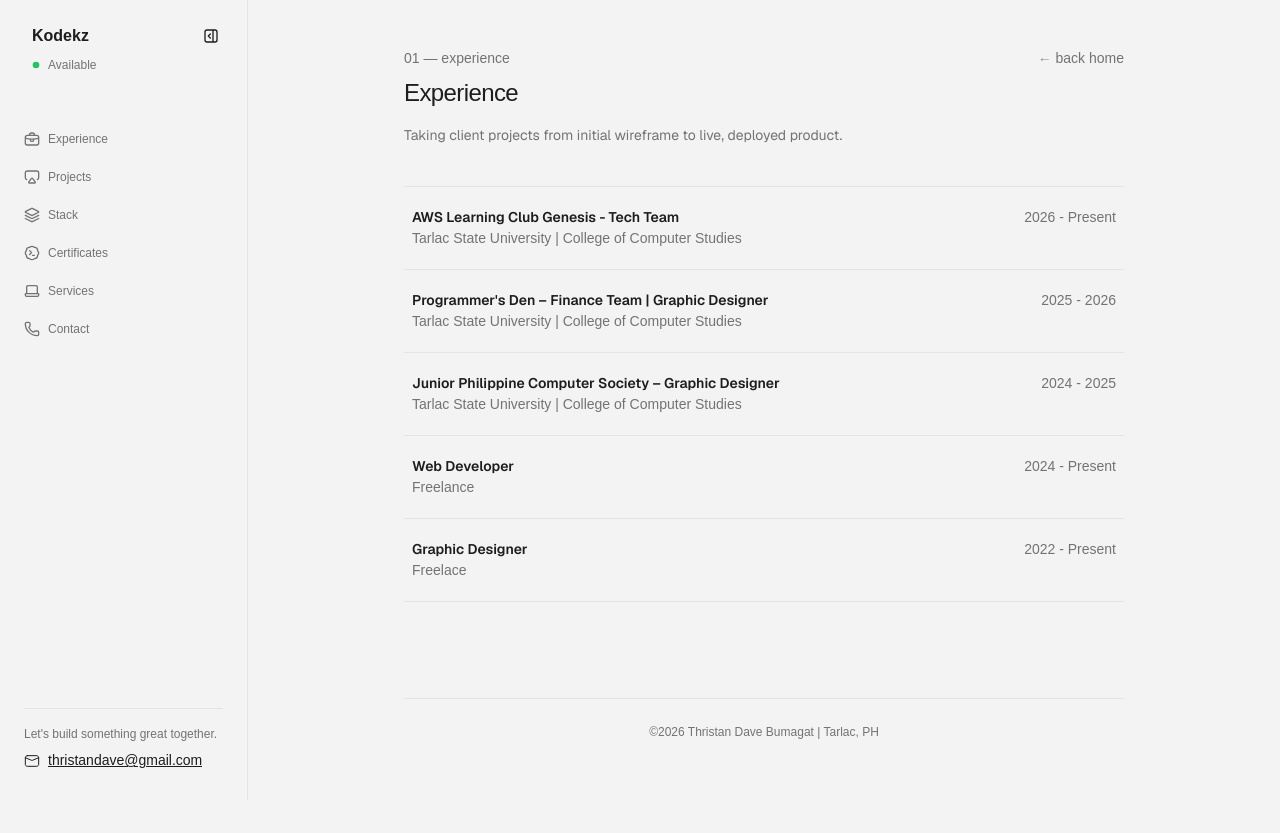
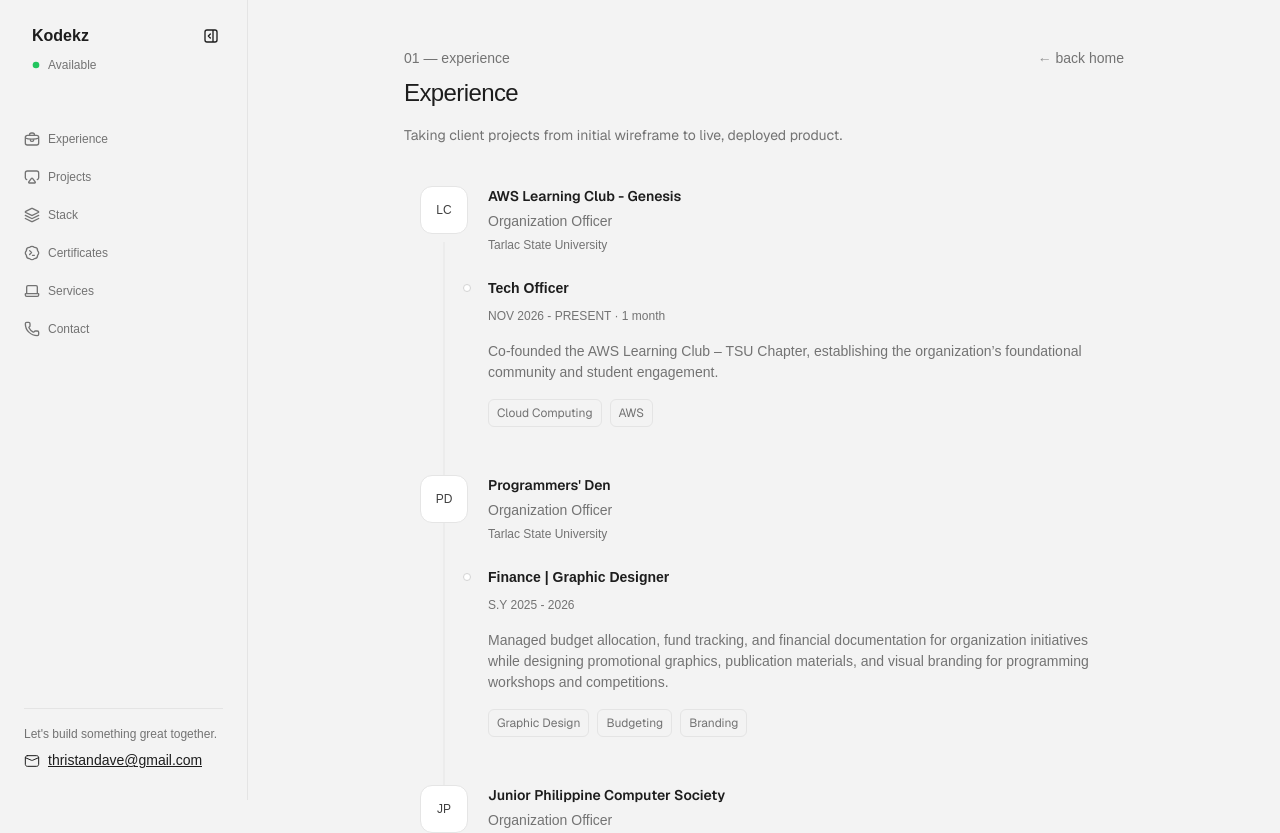
Before and after one commit to 3stannn/kodekz, a React (Vite) app: page /experiences in a window 1280 px wide. Shown: the top 833 px of the page. Before the commit the page ends 800 px from the top, so only its background shows below. Built offline with nearby package versions, Linux system fonts and the light colour scheme; a web font is replaced by a local one.

Commit message:
add Positions component and integrate into Experiences; update card background color and adjust margin for multiple sections

```diff
--- a/src/Experiences.jsx
+++ b/src/Experiences.jsx
@@ -1,4 +1,5 @@
 import { Link } from "react-router-dom";
+import Positions from './Positions';
 
 function Experiences() {
     return (
@@ -16,46 +17,8 @@ function Experiences() {
                     <span className="link-arrow link-arrow--back" aria-hidden="true">&#8592;</span> back home
                 </Link>
             </div>
+            <Positions/>
             <div className="card flex flex-row justify-between">
-                <div>
-                    <h1 className="text-heavy normal">
-                        AWS Learning Club Genesis - Tech Team
-                    </h1>
-                    <p className="text">
-                        Tarlac State University | College of Computer Studies
-                    </p>
-                </div>
-                <div>
-                    <p className="text text-right whitespace-nowrap">2026 - Present</p>
-                </div>
-            </div>
-            <div className="card bottom flex flex-row justify-between">
-                <div>
-                    <h1 className="text-heavy normal">
-                        Programmer's Den – Finance Team | Graphic Designer
-                    </h1>
-                    <p className="text">
-                        Tarlac State University | College of Computer Studies
-                    </p>
-                </div>
-                <div>
-                    <p className="text text-right whitespace-nowrap">2025 - 2026</p>
-                </div>
-            </div>
-            <div className="card bottom flex flex-row justify-between">
-                <div>
-                    <h1 className="text-heavy normal">
-                        Junior Philippine Computer Society – Graphic Designer
-                    </h1>
-                    <p className="text">
-                        Tarlac State University | College of Computer Studies
-                    </p>
-                </div>
-                <div>
-                    <p className="text text-right whitespace-nowrap">2024 - 2025</p>
-                </div>
-            </div>
-            <div className="card bottom flex flex-row justify-between">
                 <div>
                     <h1 className="text-heavy normal">Web Developer</h1>
                     <p className="text">Freelance</p>
--- /dev/null
+++ b/src/Positions.jsx
@@ -0,0 +1,159 @@
+
+const experiences = [
+  {
+    company: "AWS Learning Club - Genesis",
+    initials: "LC",
+    employment: "Organization Officer",
+    location: "Tarlac State University",
+    positions: [
+      {
+        title: "Tech Officer",
+        date: "NOV 2026 - PRESENT · 1 month",
+        description: [
+          "Co-founded the AWS Learning Club – TSU Chapter, establishing the organization’s foundational community and student engagement.",
+        ],
+        skills: ["Cloud Computing", "AWS"],
+        // extraSkills: 2,
+      },
+    ],
+  },
+  {
+    company: "Programmers' Den",
+    initials: "PD",
+    employment: "Organization Officer",
+    location: "Tarlac State University",
+    positions: [
+      {
+        title: "Finance | Graphic Designer",
+        date: "S.Y 2025 - 2026",
+        description: [
+          "Managed budget allocation, fund tracking, and financial documentation for organization initiatives while designing promotional graphics, publication materials, and visual branding for programming workshops and competitions.",
+        ],
+        skills: ["Graphic Design", "Budgeting", "Branding"],
+      },
+    ],
+  },
+  {
+    company: "Junior Philippine Computer Society",
+    initials: "JP",
+    employment: "Organization Officer",
+    location: "Tarlac State University",
+    positions: [
+      {
+        title: "Graphic Designer",
+        date: "S.Y 2024 - 2025",
+        description: [
+          "Created official publication materials, event banners, and social media collaterals for college-wide tech seminars, assemblies, and student campaigns, maintaining a consistent and engaging visual brand identity.",
+        ],
+        skills: ["Graphic Design", "Brand Identity", "Visual Design"],
+      },
+    ],
+  },
+];
+
+function Positions() {
+  return (
+    <section className="mx-auto max-w-3xl px-4 pb-8 text-neutral-900">
+
+      {/* Experience timeline */}
+      <div className="space-y-12">
+
+        {experiences.map((company, index) => (
+          <div key={company.company} className="relative flex gap-5">
+
+            {/* Company logo and timeline */}
+            <div className="relative flex w-12 shrink-0 justify-center">
+
+              {/* Vertical company timeline */}
+              {index !== experiences.length - 1 && (
+                <div className="absolute left-1/2 top-14 h-[calc(100%+3rem)] w-px -translate-x-1/2 bg-neutral-200" />
+              )}
+
+              {/* Company logo */}
+              <div className="z-10 flex h-12 w-12 items-center justify-center rounded-xl border border-neutral-200 bg-white text-xs font-medium text-neutral-700">
+                {company.initials}
+              </div>
+            </div>
+
+            {/* Company details */}
+            <div className="min-w-0 flex-1">
+
+              <h3 className="text-heavy normal">
+                {company.company}
+              </h3>
+
+              <p className="mt-1 text">
+                {company.employment}
+              </p>
+
+              {company.location && (
+                <p className="mt-1 text small">
+                  {company.location}
+                </p>
+              )}
+
+              {/* Positions */}
+              <div className="mt-6 space-y-8">
+                {company.positions.map((position, i) => (
+                  <div key={position.title} className="relative">
+
+                    {/* Position timeline */}
+                    <div className="absolute -left-6.25 top-1.5 h-2 w-2 rounded-full border border-neutral-300 bg-white" />
+
+                    <h4 className="text-heavy">
+                      {position.title}
+                    </h4>
+
+                    <p className="mt-2 text small">
+                      {position.date}
+                    </p>
+
+                    {/* Description */}
+                    <div className="mt-4 text">
+                      {position.description.map((paragraph, j) => (
+                        <p key={j}>{paragraph}</p>
+                      ))}
+                    </div>
+
+                    {/* Skills */}
+                    <div className="mt-4 flex flex-wrap items-center gap-2">
+                      {position.skills.slice(0, 2).map((skill) => (
+                        <span
+                          key={skill}
+                          className="stack text small normal"
+                        >
+                          {skill}
+                        </span>
+                      ))}
+
+                      {position.extraSkills > 0 && (
+                        <span className="stack text small normal">
+                          +{position.extraSkills} skills
+                        </span>
+                      )}
+
+                      {position.skills.length > 2 &&
+                        !position.extraSkills &&
+                        position.skills.slice(2).map((skill) => (
+                          <span
+                            key={skill}
+                            className="stack text small normal"
+                          >
+                            {skill}
+                          </span>
+                        ))}
+                    </div>
+
+                  </div>
+                ))}
+              </div>
+            </div>
+          </div>
+        ))}
+
+      </div>
+    </section>
+  );
+}
+
+export default Positions;
--- a/src/components/Certificate.jsx
+++ b/src/components/Certificate.jsx
@@ -1,7 +1,7 @@
 function Certificate(props) {
     return (
         <div className="h-full">
-            <div className="outer-card h-full">
+            <div className="outer-card h-full shadow-lg">
                 <a className="block h-full" target="_blank" href={props.link}>
                     <div className="inner-card flex h-full flex-col items-center justify-center p-4 text-center">
                         <h1 className="text-heavy normal">{props.certName}</h1>
--- a/src/components/layout/Navbar.jsx
+++ b/src/components/layout/Navbar.jsx
@@ -280,7 +280,7 @@ function Navbar() {
                                 viewBox="0 0 24 24"
                                 fill="none"
                                 stroke="currentColor"
-                                strokeWidth="2"
+                                strokeWidth="1.5"
                                 strokeLinecap="round"
                                 strokeLinejoin="round"
                                 className="shrink-0"
--- a/src/components/sections/Education.jsx
+++ b/src/components/sections/Education.jsx
@@ -1,6 +1,6 @@
 function Education() {
     return (
-        <div className="max-w-3xl mx-auto px-6 mt-12">
+        <div className="max-w-3xl mx-auto px-6 mt-16">
             <div className="flex flex-row justify-between mb-4">
                 <h1 className="text">04 — education</h1>
             </div>
--- a/src/components/sections/Github.jsx
+++ b/src/components/sections/Github.jsx
@@ -32,7 +32,7 @@ export default function GitHubCalendarWidget() {
     return (
         <div
             ref={calendarRef}
-            className="github-calendar max-w-3xl mx-auto px-6 mt-12"
+            className="github-calendar max-w-3xl mx-auto px-6 mt-16"
         >
             <div className="flex flex-row justify-between mb-6">
                 <h1 className="text">06 — github</h1>
--- a/src/data/Certifications.jsx
+++ b/src/data/Certifications.jsx
@@ -3,7 +3,7 @@ import { Link } from "react-router-dom";
 
 function Certifications() {
     return (
-        <div className="max-w-3xl mx-auto px-6 mt-12">
+        <div className="max-w-3xl mx-auto px-6 mt-16">
             <div className="flex flex-row justify-between mb-4">
                 <h1 className="text">05 — certifications</h1>
                 <Link className="text tab" to="/certificates">
--- a/src/data/Experience.jsx
+++ b/src/data/Experience.jsx
@@ -2,7 +2,7 @@ import { Link } from "react-router-dom";
 
 function Experience() {
     return (
-        <div className="max-w-3xl mx-auto px-6 mt-12">
+        <div className="max-w-3xl mx-auto px-6 mt-16">
             <div className="flex flex-row justify-between mb-4">
                 <h1 className="text">01 — experience</h1>
                 <Link className="text tab whitespace-nowrap" to="/experiences">
--- a/src/data/Projects.jsx
+++ b/src/data/Projects.jsx
@@ -3,7 +3,7 @@ import { Link } from "react-router-dom";
 function Projects() {
     return (
         <div>
-            <div className="max-w-3xl mx-auto px-6 mt-12">
+            <div className="max-w-3xl mx-auto px-6 mt-16">
                 <div className="flex flex-row justify-between mb-4">
                     <h1 className="text">02 — projects</h1>
                     <Link className="text tab" to="/projects">
--- a/src/index.css
+++ b/src/index.css
@@ -421,7 +421,7 @@ a:focus-visible .link-arrow {
 }
 
 .outer-card {
-  background-color: #ffffff;
+  background-color: #f3f3f3;
   padding: 8px;
   min-height: 150px;
   border-radius: 16px;
```
